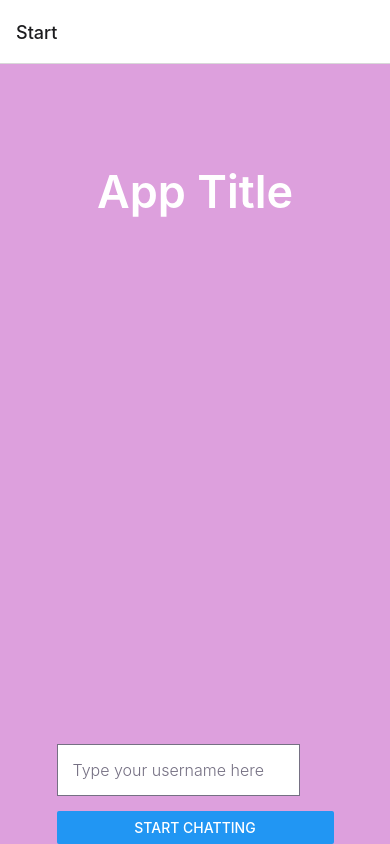
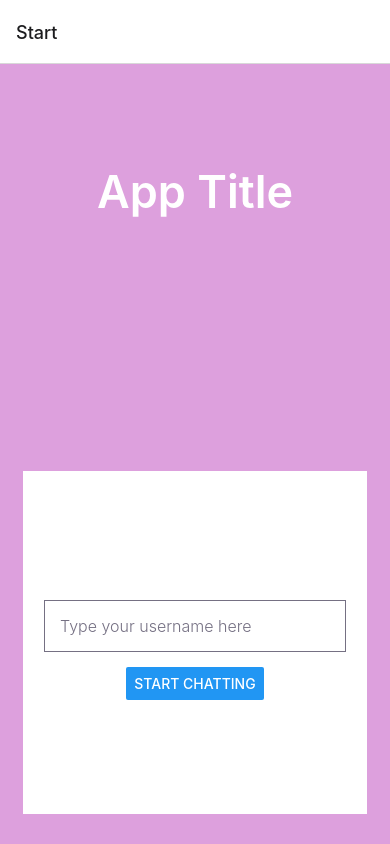
Before and after one commit to SeresBeata/achievement-6, a React Native app: screen /Start in a window 390 px wide. Built offline with nearby package versions, Linux system fonts and the light colour scheme.

Commit message:
Create style for settingsContainer at Start.js
Create style for settingsContainer of Start.js file.

```diff
--- a/components/Start.js
+++ b/components/Start.js
@@ -7,7 +7,7 @@ const Start = ({ navigation }) => {
       <View style={styles.titleContainer}>
         <Text style={styles.title}>App Title</Text>
       </View>
-      <View>
+      <View style={styles.settingsContainer}>
         <TextInput
           style={styles.textInput}
           placeholder="Type your username here"
@@ -44,6 +44,11 @@ const styles = StyleSheet.create({
   settingsContainer: {
     alignItems: 'center',
     justifyContent: 'center',
+    backgroundColor: 'white',
+
+    width: '88%',
+    height: '44%',
+    marginBottom: 30,
   },
   textInput: {
     width: '88%',
```
